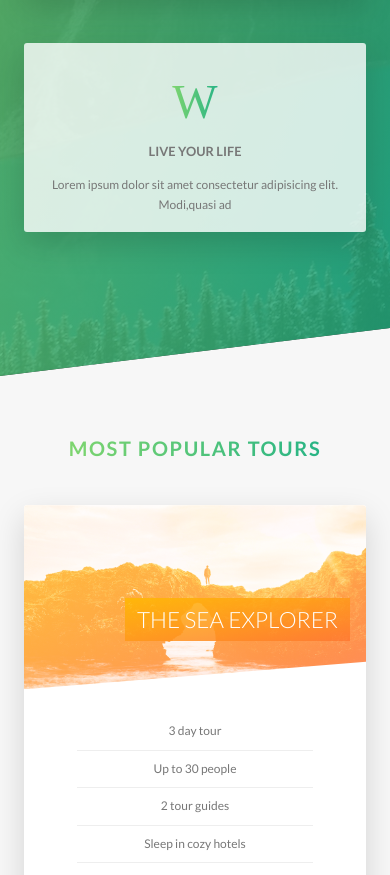
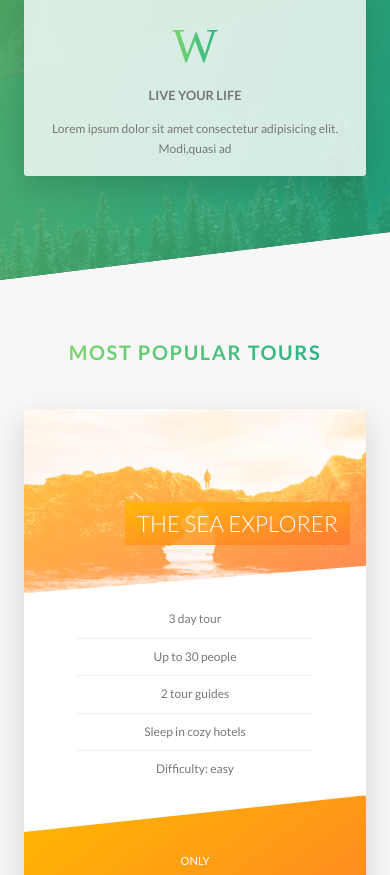
Before and after one commit to omallek07/natours-css-project, a website: page index.html in a window 390 px wide. Shown: the part 2117-2992 px from the top of the page. Drawn offline with Linux system fonts and the light colour scheme; a web font is replaced by a local one.

Commit message:
readjusts card component for phone media query

```diff
--- a/sass/components/_card.scss
+++ b/sass/components/_card.scss
@@ -146,4 +146,48 @@
     font-size: 6rem;
     font-weight: 100;
   }
+
+  @include respond(tab-port) {
+    height: auto;
+    border-radius: 3px;
+    background-color: $color-white;
+    box-shadow: 0 1.5rem 4rem rgba($color-black, .15);
+
+    &__side {
+      height: auto;
+      position: relative;
+      box-shadow: none;
+
+      &--back {
+        transform: rotateY(0);
+        clip-path: polygon(0 15%, 100% 0, 100% 100%, 0 100%);
+      }
+    }
+
+    &:hover &__side--front {
+      transform: rotateY(0);
+    }
+
+    &__details {
+      padding: 1rem 3rem;
+    }
+
+    // BACK SIDE STYLING
+    &__cta {
+      position: relative;
+      top: 0;
+      left: 0;
+      transform: translate(0);
+      width: 100%;
+      padding: 7rem 4rem 4rem 4rem;
+    }
+
+    &__price-box {
+      margin-bottom: 3rem;
+    }
+
+    &__price-value {
+      font-size: 5rem;
+    }
+  }
 }
--- a/sass/pages/_home.scss
+++ b/sass/pages/_home.scss
@@ -17,14 +17,14 @@
   url(../img/nat-4.jpg);
   background-size: cover;
   transform: skewY(-7deg);
-  margin-top: -8rem;
+  margin-top: -10rem;
 
   & > * {
     transform: skewY(7deg);
   }
 
   @include respond(tab-port) {
-    padding: 15rem 0;
+    padding: 10rem 0;
   }
 }
 
```
Also changed, not shown: css/style.css.
